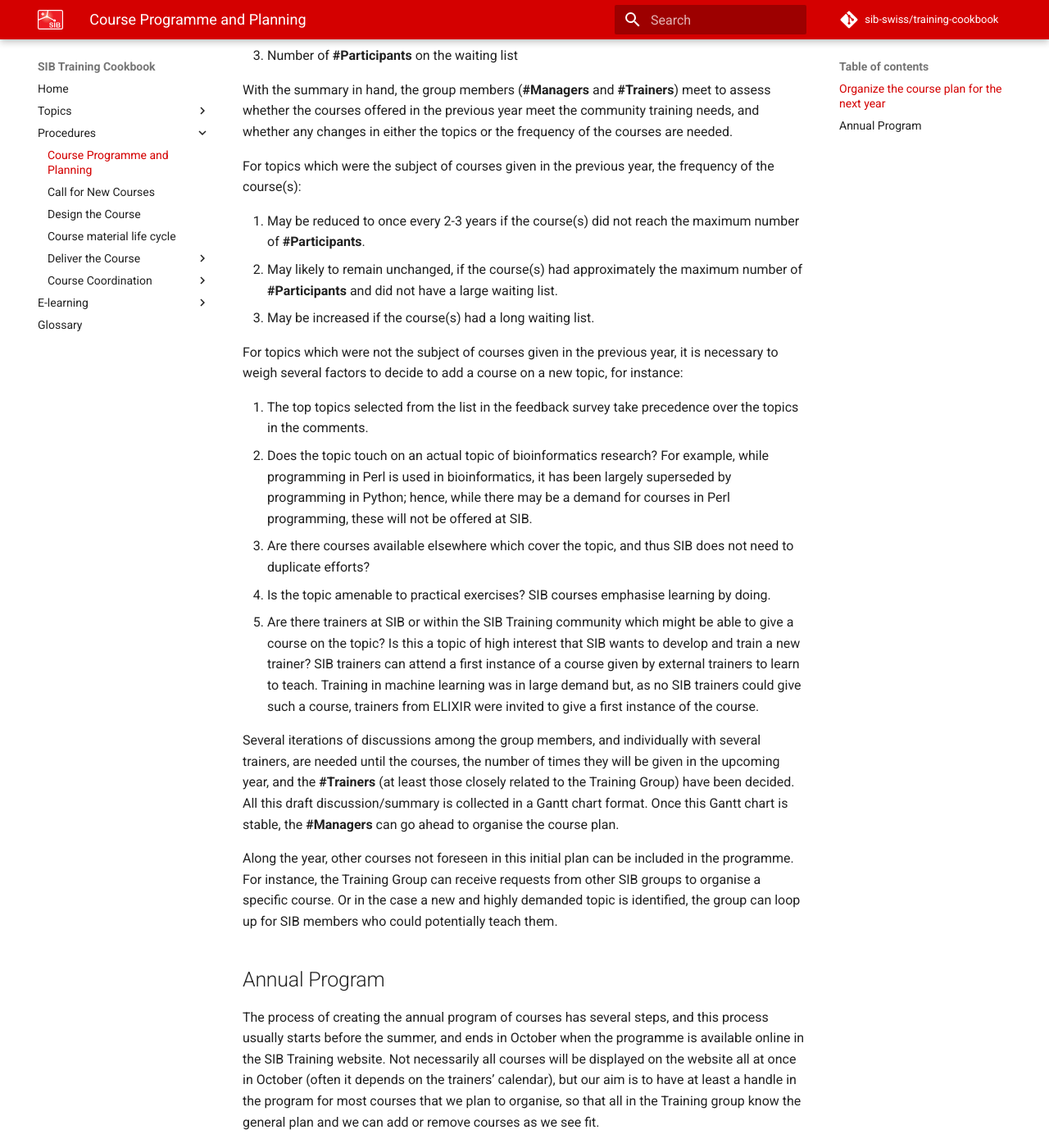
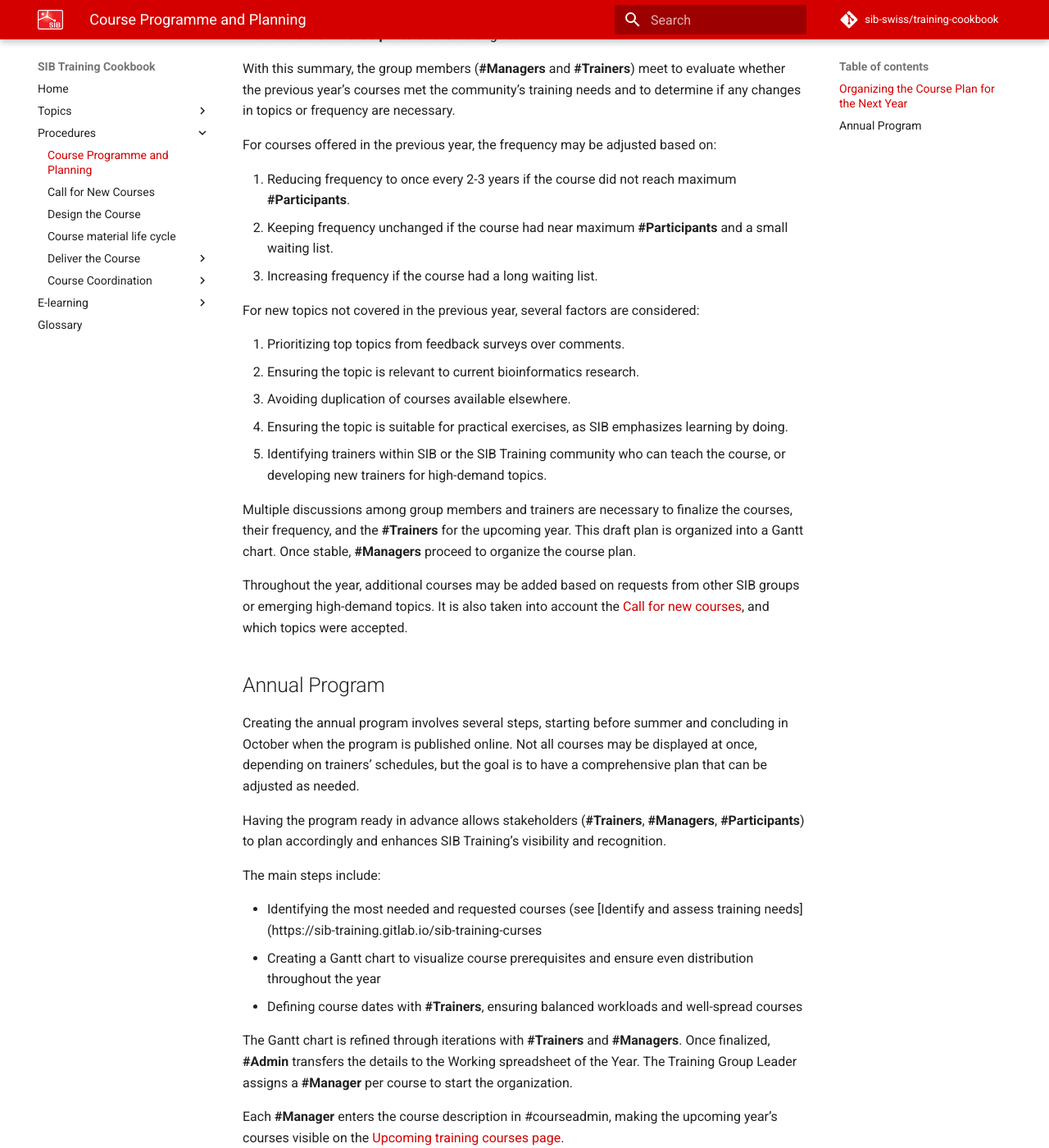
Before and after one commit to sib-swiss/training-cookbook, an MkDocs documentation site: the page built from docs/procedure/course_programme.md, in a window 1280 px wide and 1400 px high, scrolled down 361 px. Shown: the whole window at 82% size. Built offline with MkDocs 1.6.1 and Material for MkDocs 9.7.7, drawn with Linux system fonts in a browser that asks for light colours; comment, search, counter and statistics services are not loaded; some of the changed text lies outside the part shown.

Commit message:
new elearning pages

```diff
--- a/docs/procedure/course_programme.md
+++ b/docs/procedure/course_programme.md
@@ -1,49 +1,49 @@
-# Course programme and planning
+# Course Programme and Planning
 
-## Organize the course plan for the next year
+## Organizing the Course Plan for the Next Year
 
-Once a year, before summer, the **#Admin** downloads all the Short-Term Feedback received in all courses during a period (usually spanning 12 months) and makes a summary of the results. Other metrics from the previous year are also required and these are obtained from **#courseadmin** by the **#Admin**:
+Each year, before summer, the **#Admin** compiles all Short-Term Feedback received from courses over the past 12 months and summarizes the results. Additional metrics from the previous year are also gathered from **#courseadmin** by the **#Admin**:
 
-1. Number of times the course was given
+1. Number of times each course was offered
 2. Number of course **#Participants**
 3. Number of **#Participants** on the waiting list
 
-With the summary in hand, the group members (**#Managers** and **#Trainers**) meet to assess whether the courses offered in the previous year meet the community training needs, and whether any changes in either the topics or the frequency of the courses are needed.
+With this summary, the group members (**#Managers** and **#Trainers**) meet to evaluate whether the previous year's courses met the community's training needs and to determine if any changes in topics or frequency are necessary.
 
-For topics which were the subject of courses given in the previous year, the frequency of the course(s):
+For courses offered in the previous year, the frequency may be adjusted based on:
 
-1. May be reduced to once every 2-3 years if the course(s) did not reach the maximum number of **#Participants**.
-2. May likely to remain unchanged, if the course(s) had approximately the maximum number of **#Participants** and did not have a large waiting list.
-3. May be increased if the course(s) had a long waiting list.
+1. Reducing frequency to once every 2-3 years if the course did not reach maximum **#Participants**.
+2. Keeping frequency unchanged if the course had near maximum **#Participants** and a small waiting list.
+3. Increasing frequency if the course had a long waiting list.
 
-For topics which were not the subject of courses given in the previous year, it is necessary to weigh several factors to decide to add a course on a new topic, for instance:
+For new topics not covered in the previous year, several factors are considered:
 
-1. The top topics selected from the list in the feedback survey take precedence over the topics in the comments.
-2. Does the topic touch on an actual topic of bioinformatics research? For example, while programming in Perl is used in bioinformatics, it has been largely superseded by programming in Python; hence, while there may be a demand for courses in Perl programming, these will not be offered at SIB.
-3. Are there courses available elsewhere which cover the topic, and thus SIB does not need to duplicate efforts?
-4. Is the topic amenable to practical exercises? SIB courses emphasise learning by doing.
-5. Are there trainers at SIB or within the SIB Training community which might be able to give a course on the topic? Is this a topic of high interest that SIB wants to develop and train a new trainer? SIB trainers can attend a first instance of a course given by external trainers to learn to teach. Training in machine learning was in large demand but, as no SIB trainers could give such a course, trainers from ELIXIR were invited to give a first instance of the course.
+1. Prioritizing top topics from feedback surveys over comments.
+2. Ensuring the topic is relevant to current bioinformatics research.
+3. Avoiding duplication of courses available elsewhere.
+4. Ensuring the topic is suitable for practical exercises, as SIB emphasizes learning by doing.
+5. Identifying trainers within SIB or the SIB Training community who can teach the course, or developing new trainers for high-demand topics.
 
-Several iterations of discussions among the group members, and individually with several trainers, are needed until the courses, the number of times they will be given in the upcoming year, and the **#Trainers** (at least those closely related to the Training Group) have been decided. All this draft discussion/summary is collected in a Gantt chart format. Once this Gantt chart is stable, the **#Managers** can go ahead to organise the course plan.
+Multiple discussions among group members and trainers are necessary to finalize the courses, their frequency, and the **#Trainers** for the upcoming year. This draft plan is organized into a Gantt chart. Once stable, **#Managers** proceed to organize the course plan.
 
-Along the year, other courses not foreseen in this initial plan can be included in the programme. For instance, the Training Group can receive requests from other SIB groups to organise a specific course. Or in the case a new and highly demanded topic is identified, the group can loop up for SIB members who could potentially teach them.
+Throughout the year, additional courses may be added based on requests from other SIB groups or emerging high-demand topics.
+It is  also taken into account the [Call for new courses](https://sib-swiss.github.io/training-cookbook/procedure/call_new_courses/), and which topics were accepted.
 
 
 ## Annual Program
 
-The process of creating the annual program of courses has several steps, and this process usually starts before the summer, and ends in October when the programme is available online in the SIB Training website. Not necessarily all courses will be displayed on the website all at once in October (often it depends on the trainers' calendar), but our aim is to have at least a handle in the program for most courses that we plan to organise, so that all in the Training group know the general plan and we can add or remove courses as we see fit.
+Creating the annual program involves several steps, starting before summer and concluding in October when the program is published online. Not all courses may be displayed at once, depending on trainers' schedules, but the goal is to have a comprehensive plan that can be adjusted as needed.
 
-It’s important to have this programme well ahead of time so that stakeholders (**#Trainers**, **#Managers**, course **#Participants**, can mark the courses in their agendas, and for the good of the SIB Training visibility (our image, our recognition).
+Having the program ready in advance allows stakeholders (**#Trainers**, **#Managers**, **#Participants**) to plan accordingly and enhances SIB Training's visibility and recognition.
 
+The main steps include:
 
-The main steps of this process are:
-    - Identify the most needed and requested courses (see [Identify and assess training needs](https://sib-training.gitlab.io/sib-training-cookbook/topic/training_needs/))
-    - Assign or search for teachers who can teach these courses
-    - Create a Gantt chart with these courses over one year so that all involved can have a single view of which courses are pre-requisites for other courses, and to make sure that the same courses are well spread along the year, etc
-    - Define the dates for these courses together with the **#Trainers**, making sure the **#Trainers** who teach in many courses are not overwhelmed in parts of the year, the courses are well spread along the year, etc.
+- Identifying the most needed and requested courses (see [Identify and assess training needs](https://sib-training.gitlab.io/sib-training-curses
+- Creating a Gantt chart to visualize course prerequisites and ensure even distribution throughout the year
+- Defining course dates with **#Trainers**, ensuring balanced workloads and well-spread courses
 
-This Gantt chart will then be improved along many iterations with **#Trainers** and **#Managers**. Once the Gantt chart is well developed, the **#Admin** moves the courses that were decided, with dates and trainers to the Working spreadsheet of the Year. The Training Group Leader then assigns one **#Manager** per course, who will then start the organisation.
+The Gantt chart is refined through iterations with **#Trainers** and **#Managers**. Once finalized, **#Admin** transfers the details to the Working spreadsheet of the Year. The Training Group Leader assigns a **#Manager** per course to start the organization.
 
-For each course, the **#Manager** will then enter the course description in #courseadmin such that the courses for the upcoming year are displayed in the [Upcoming training courses page](https://www.sib.swiss/training/upcoming-training-courses).
+Each **#Manager** enters the course description in #courseadmin, making the upcoming year's courses visible on the [Upcoming training courses page](https://www.sib.swiss/training/upcoming-training-courses).
 
 The planned courses are added into the Outlook shared group Calendar.
--- a/mkdocs.yml
+++ b/mkdocs.yml
@@ -33,8 +33,12 @@
         - Reimbursements: procedure/reimbursements.md
         - Course Locations: procedure/course_location.md
     - E-learning:
-      - Identify and assess training needs: E-learning/training_needs.md
-      - Course plan: E-learning/course_plan.md
+      - Identify and assess e-learning needs: E-learning/elearning_needs.md
+      - E-learning design: E-learning/elearning_design.md
+      - E-learning material: E-learning/elearning_material.md
+      - E-learning evaluation: E-learning/elearning_evaluation.md
+      - Make e-learning materials open and FAIR: E-learning/elearning_openandFAIR.md
+      - Course coordination: E-learning/elearning_coordination.md
     - Glossary: Glossary.md
 
 theme:
```
Also changed, not shown: docs/E-learning/elearning_coordination.md (added, +105 -0 lines), docs/E-learning/elearning_evaluation.md (added, +105 -0 lines), docs/E-learning/elearning_material.md (added, +105 -0 lines), docs/E-learning/elearning_needs.md (added, +11 -0 lines), docs/E-learning/elearning_openandFAIR.md (added, +105 -0 lines), docs/E-learning/elearning_plan.md (added, +105 -0 lines), docs/E-learning/training_needs.md (deleted, +0 -11 lines), docs/E-learning/elearning _design.md (renamed from docs/E-learning/course_plan.md).
